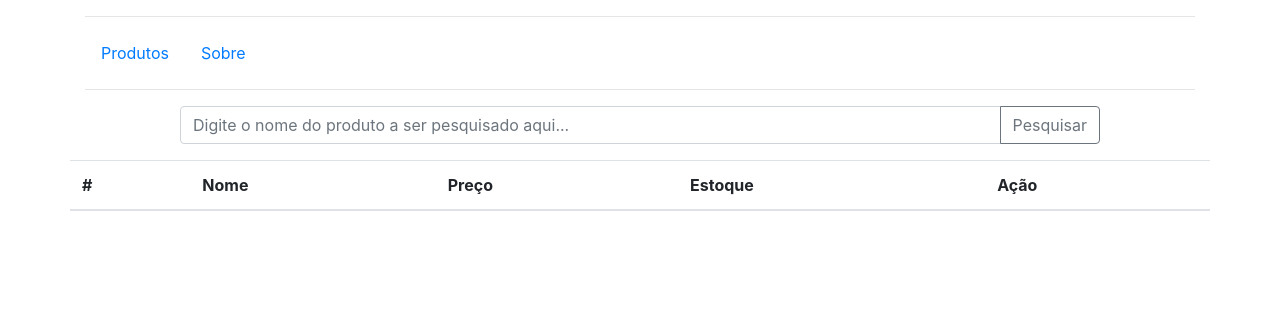
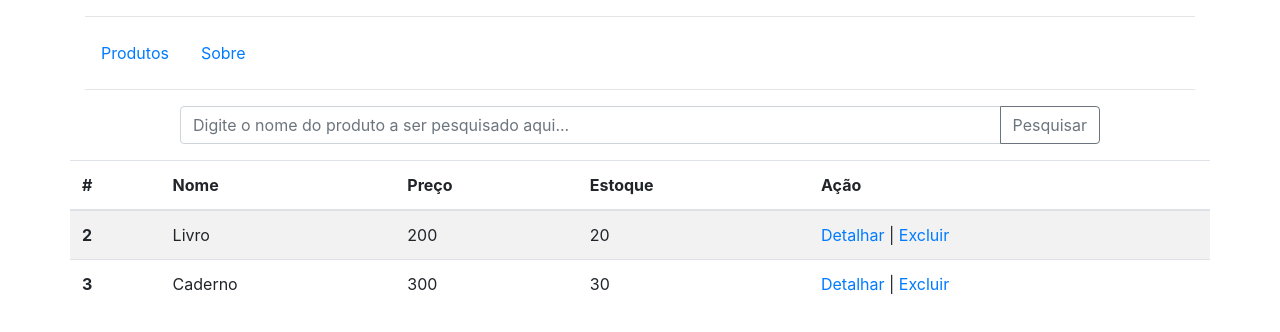
Before and after one commit to alessandrojsouza/angular-learn, an Angular app: page /delete/1 in a window 1280 px wide. Shown: the top 332 px of the page. Built offline with nearby package versions, Linux system fonts and the light colour scheme.

Commit message:
add delee product

```diff
--- a/src/app/views/products/products.component.ts
+++ b/src/app/views/products/products.component.ts
@@ -1,4 +1,4 @@
-import { Component } from '@angular/core';
+import { Component, OnInit } from '@angular/core';
 import { ActivatedRoute } from '@angular/router';
 
 import { Product } from 'src/app/models/product';
@@ -8,23 +8,22 @@ import { Product } from 'src/app/models/product';
   templateUrl: './products.component.html',
   styleUrls: ['./products.component.css']
 })
-export class ProductsComponent {
+export class ProductsComponent implements OnInit {
 
-  lista :  Product[] = [];
+  lista :  Product[] = [
+    {id:1,name:'Caneta',price:100,stock:10},
+    {id:2,name:'Livro',price:200,stock:20},
+    {id:3,name:'Caderno',price:300,stock:30},
+  ];
+
   constructor(private route:ActivatedRoute) { }
 
   ngOnInit(): void {
     this.route.paramMap.subscribe(params => {
       let id = params.get('id');
       if(id != null){
-        this.lista = this.lista.filter(item => console.log(item.id != Number(id)));
+        this.lista = this.lista.filter(item => item.id !== Number(id));
       }
-      else
-        this.lista = [
-          {id:1,name:'Caneta',price:100,stock:10},
-          {id:2,name:'Livro',price:200,stock:20},
-          {id:3,name:'Caderno',price:300,stock:30},
-        ];
     })
   }
 
```
